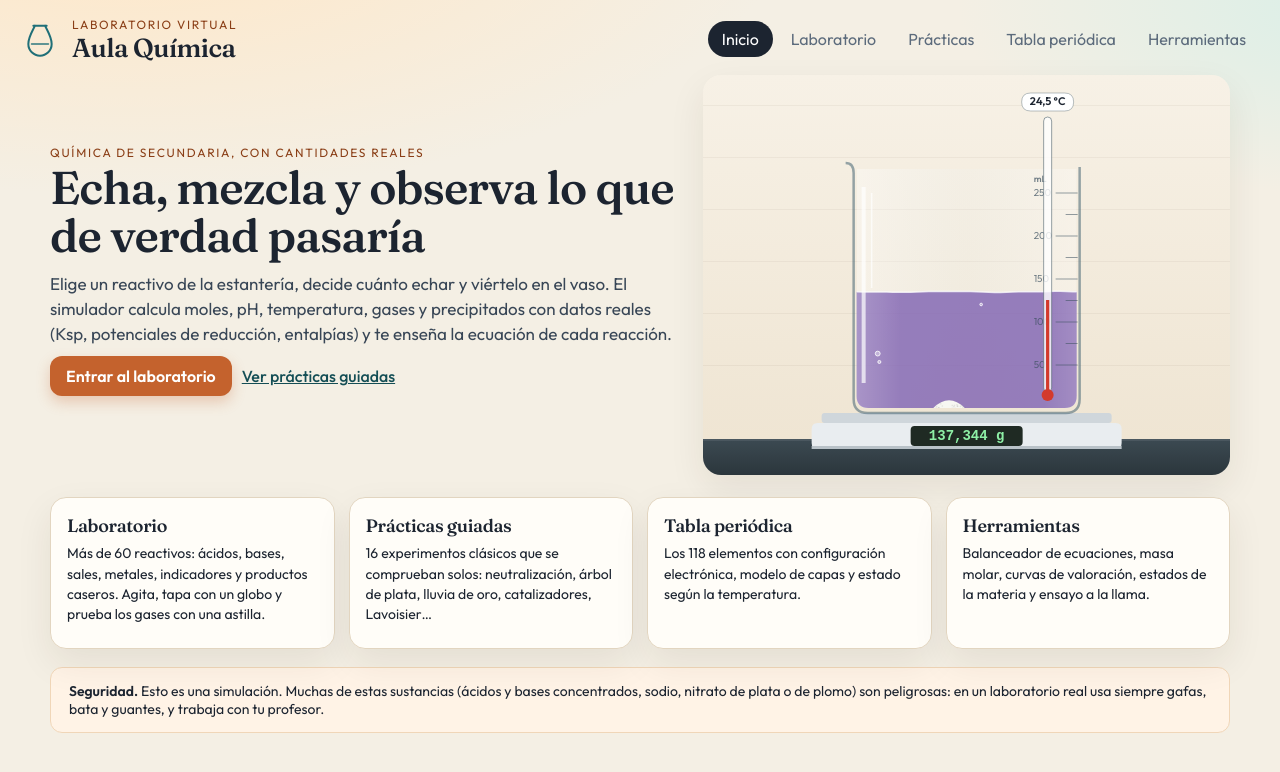
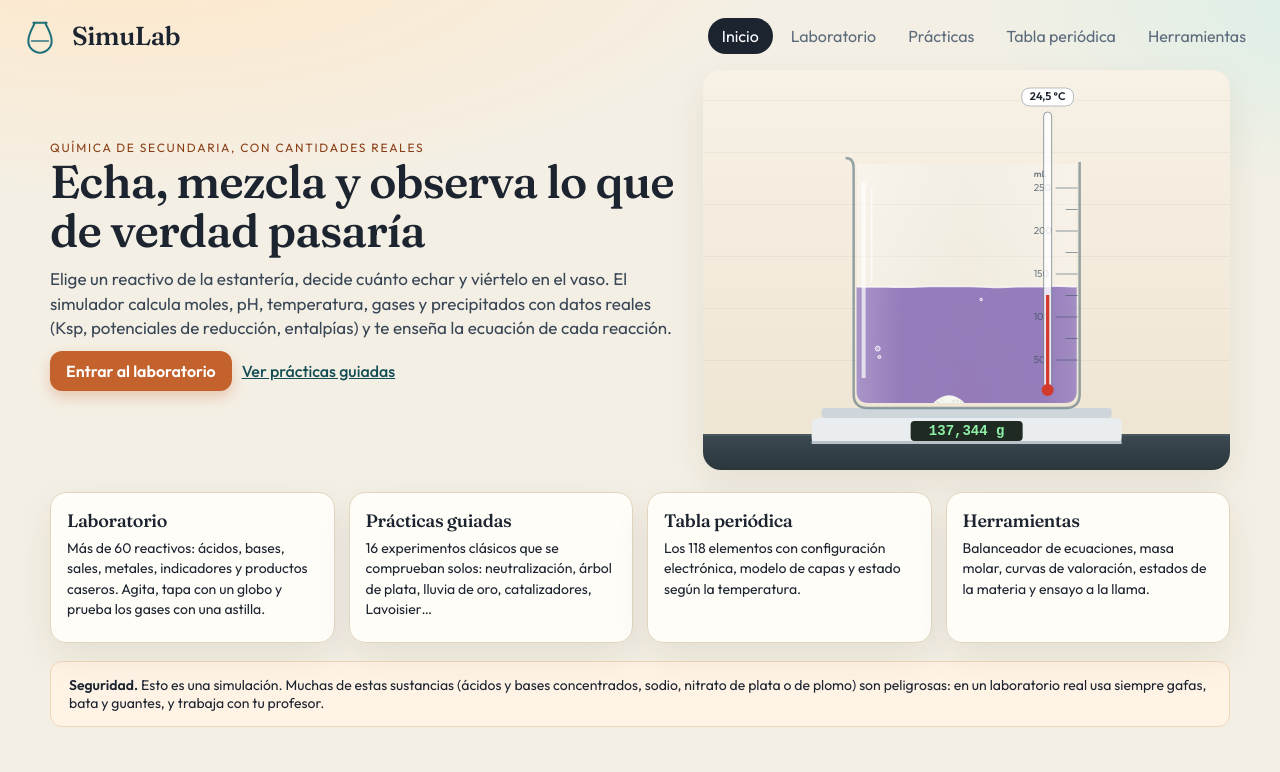
Before and after one commit to 3DKNHD/simulab, a website: page index.html in a window 1280 px wide. Drawn offline with Linux system fonts and the light colour scheme.

Commit message:
chore: renombrar el laboratorio a SimuLab

```diff
--- a/index.html
+++ b/index.html
@@ -3,7 +3,7 @@
 <head>
 <meta charset="utf-8">
 <meta name="viewport" content="width=device-width, initial-scale=1">
-<title>Aula Química — laboratorio virtual de secundaria</title>
+<title>SimuLab</title>
 <meta name="description" content="Laboratorio de química virtual: echa reactivos reales en un vaso y observa reacciones, pH, temperatura, gases y precipitados calculados con cantidades reales.">
 <link rel="preconnect" href="https://fonts.googleapis.com">
 <link rel="preconnect" href="https://fonts.gstatic.com" crossorigin>
@@ -18,8 +18,7 @@
       <path d="M14 30h20" stroke="currentColor" stroke-width="2.2" stroke-linecap="round" opacity=".7"/>
     </svg>
     <div>
-      <p class="eyebrow">Laboratorio virtual</p>
-      <h1>Aula Química</h1>
+      <h1>SimuLab</h1>
     </div>
   </a>
   <nav class="nav" aria-label="Secciones">
```
